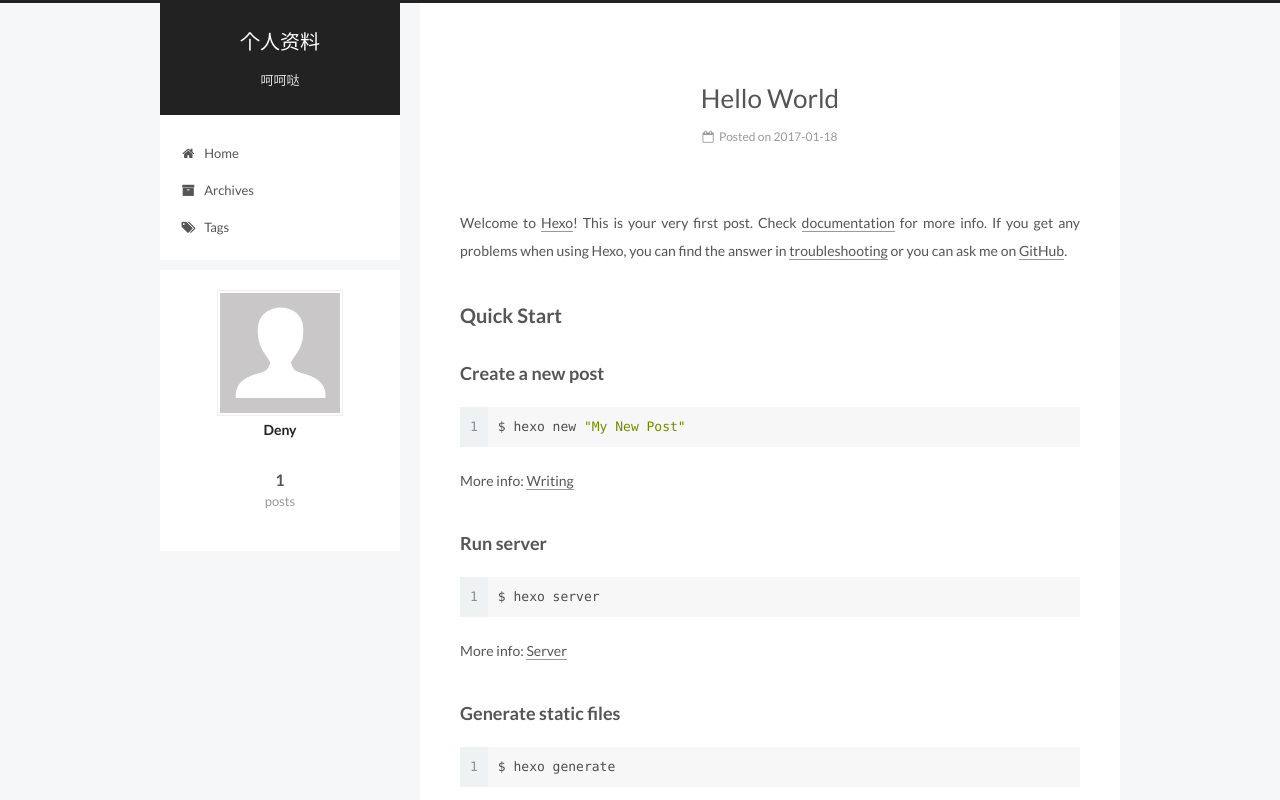
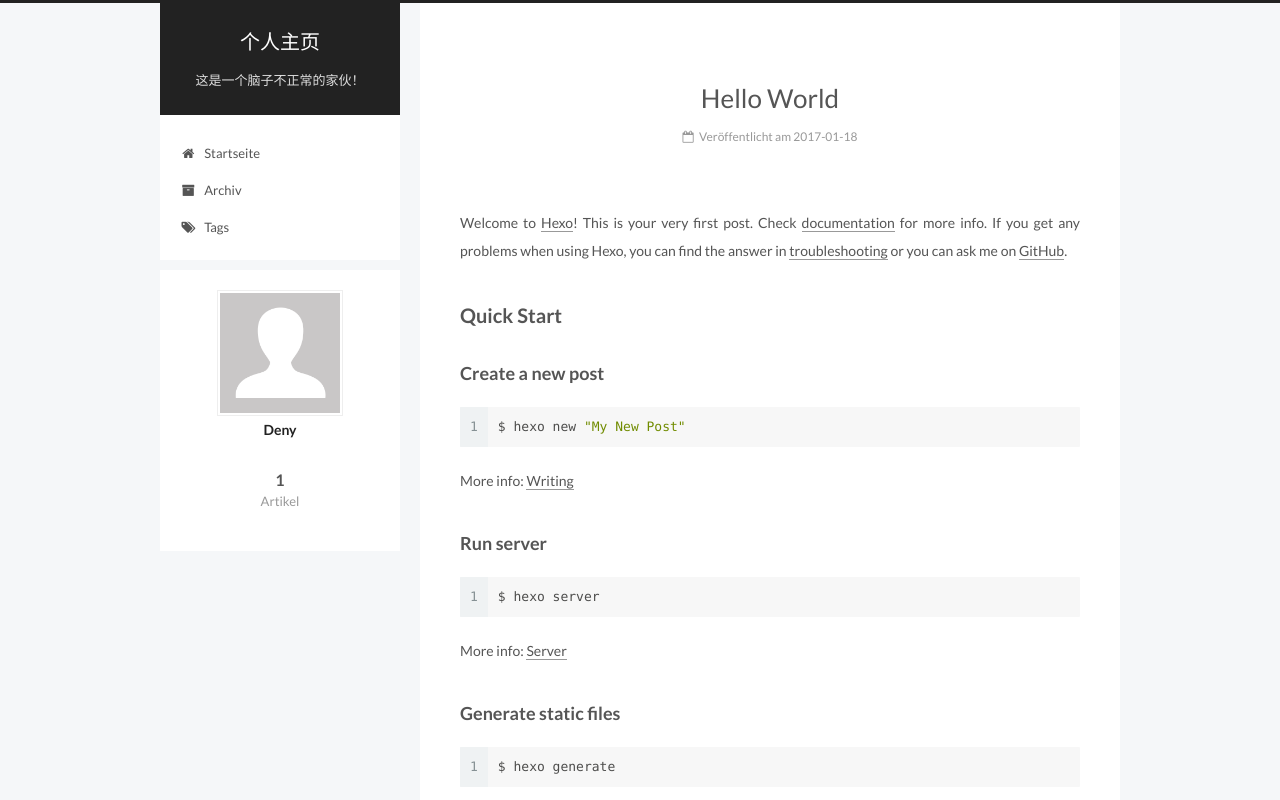
Before and after one commit to Fantasy-x/Fantasy-x, a plain HTML site: page index.html in a window 1280 px wide. Shown: the top 800 px of the page. Drawn offline with Linux system fonts and the light colour scheme.

Commit message:
Site updated: 2017-01-19 22:43:14

```diff
--- a/index.html
+++ b/index.html
@@ -5,7 +5,7 @@
 
 
 
-<html class="theme-next pisces use-motion" lang="">
+<html class="theme-next pisces use-motion" lang="zh_Hans">
 <head>
   <meta charset="UTF-8"/>
 <meta http-equiv="X-UA-Compatible" content="IE=edge" />
@@ -85,11 +85,11 @@
 
 
 <meta property="og:type" content="website">
-<meta property="og:title" content="个人资料">
+<meta property="og:title" content="个人主页">
 <meta property="og:url" content="http://yoursite.com/index.html">
-<meta property="og:site_name" content="个人资料">
+<meta property="og:site_name" content="个人主页">
 <meta name="twitter:card" content="summary">
-<meta name="twitter:title" content="个人资料">
+<meta name="twitter:title" content="个人主页">
 
 
 
@@ -123,10 +123,10 @@
 
 
 
-  <title> 个人资料 </title>
+  <title> 个人主页 </title>
 </head>
 
-<body itemscope itemtype="http://schema.org/WebPage" lang="">
+<body itemscope itemtype="http://schema.org/WebPage" lang="zh_Hans">
 
 
 
@@ -156,12 +156,12 @@
   <div class="custom-logo-site-title">
     <a href="/"  class="brand" rel="start">
       <span class="logo-line-before"><i></i></span>
-      <span class="site-title">个人资料</span>
+      <span class="site-title">个人主页</span>
       <span class="logo-line-after"><i></i></span>
     </a>
   </div>
 
-      <p class="site-subtitle">呵呵哒</p>
+      <p class="site-subtitle">这是一个脑子不正常的家伙！</p>
 
 </div>
 
@@ -185,7 +185,7 @@
 
               <i class="menu-item-icon fa fa-fw fa-home"></i> <br />
 
-            Home
+            Startseite
           </a>
         </li>
 
@@ -195,7 +195,7 @@
 
               <i class="menu-item-icon fa fa-fw fa-archive"></i> <br />
 
-            Archives
+            Archiv
           </a>
         </li>
 
@@ -247,9 +247,9 @@
   </span>
 
   <span style="display:none" itemprop="publisher" itemscope itemtype="http://schema.org/Organization">
-    <meta itemprop="name" content="个人资料">
+    <meta itemprop="name" content="个人主页">
     <span style="display:none" itemprop="logo" itemscope itemtype="http://schema.org/ImageObject">
-      <img style="display:none;" itemprop="url image" alt="个人资料" src="">
+      <img style="display:none;" itemprop="url image" alt="个人主页" src="">
     </span>
   </span>
 
@@ -278,7 +278,7 @@
                 <i class="fa fa-calendar-o"></i>
               </span>
 
-                <span class="post-meta-item-text">Posted on</span>
+                <span class="post-meta-item-text">Veröffentlicht am</span>
 
               <time title="Post created" itemprop="dateCreated datePublished" datetime="2017-01-18T16:44:33+08:00">
                 2017-01-18
@@ -400,7 +400,7 @@
             <div class="site-state-item site-state-posts">
               <a href="/archives">
                 <span class="site-state-item-count">1</span>
-                <span class="site-state-item-name">posts</span>
+                <span class="site-state-item-name">Artikel</span>
               </a>
             </div>
 
@@ -452,7 +452,7 @@
 
 
 <div class="powered-by">
-  Powered by <a class="theme-link" href="https://hexo.io">Hexo</a>
+  Erstellt mit  <a class="theme-link" href="https://hexo.io">Hexo</a>
 </div>
 
 <div class="theme-info">
```
Also changed, not shown: 2017/01/18/hello-world/index.html (+15 -15 lines), archives/2017/01/index.html (+13 -13 lines), archives/2017/index.html (+13 -13 lines), archives/index.html (+13 -13 lines).
